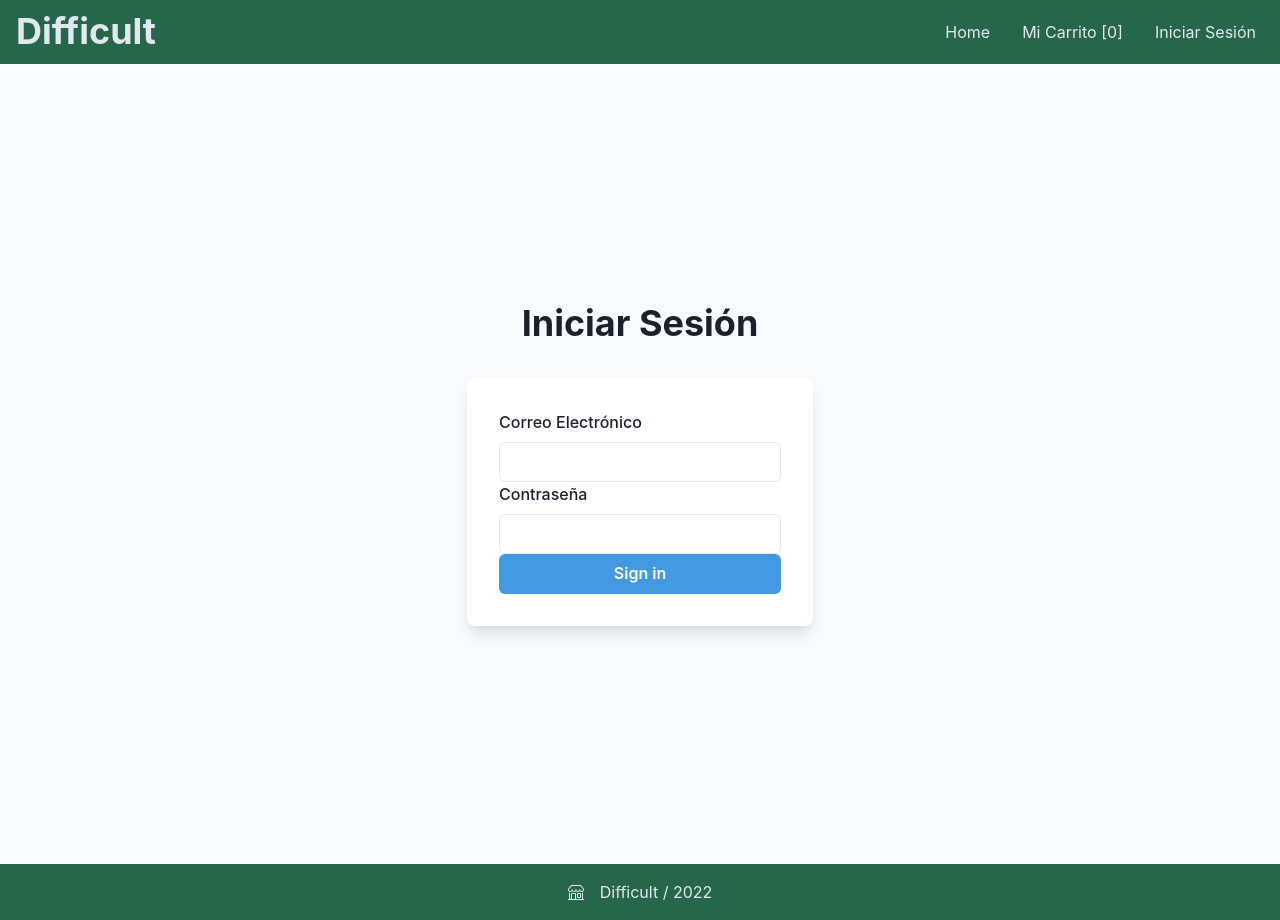
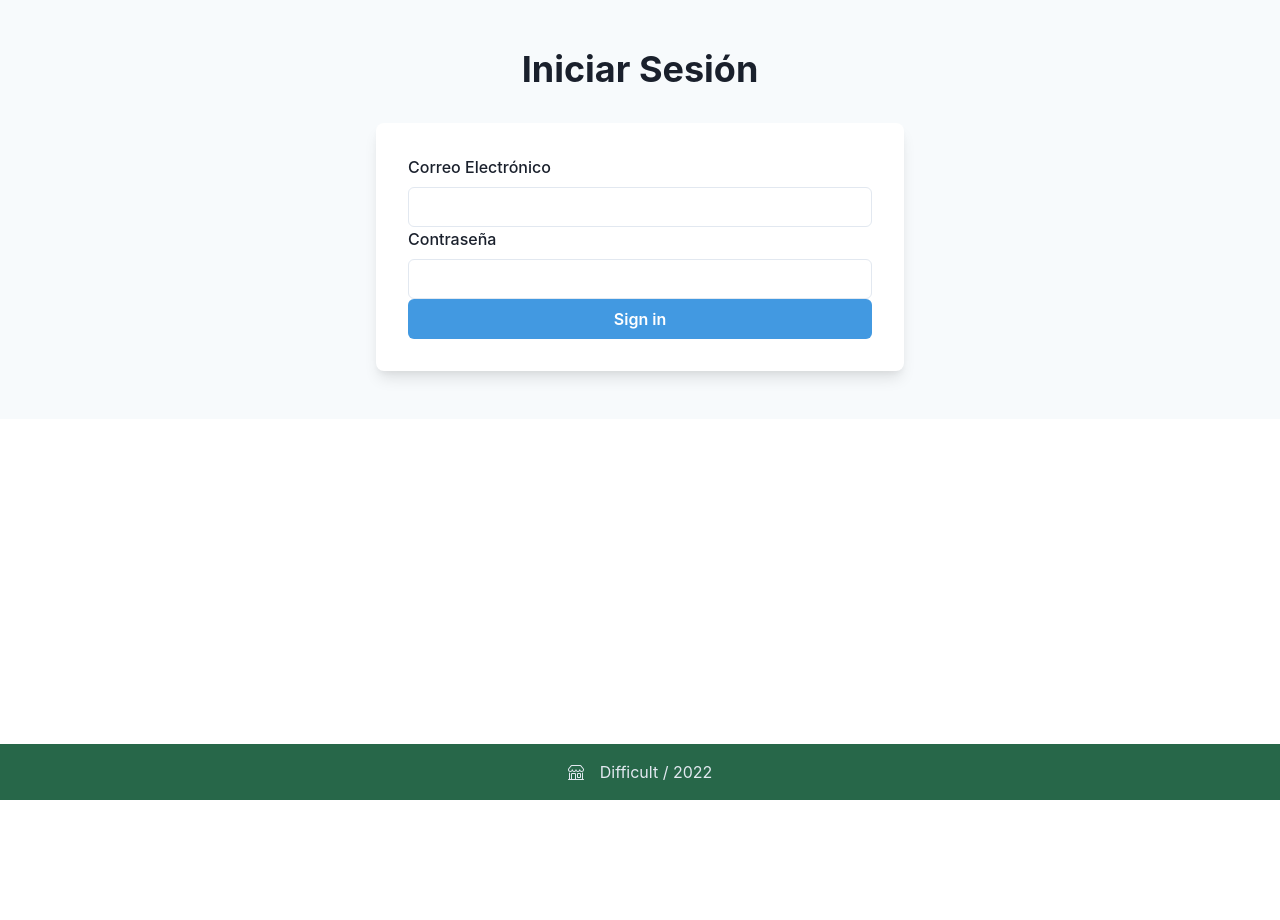
Before and after one commit to starg09/tp-2022-frontend-phm-unsam, a Next.js app: page /login in a window 1280 px wide. After the commit the page ends 800 px from the top, so only its background shows below. Built offline with nearby package versions, Linux system fonts and the light colour scheme.

Commit message:
Avances en login y navbar
Redirecciona instantaneamente si uno ya esta logeado. El navbar ahora puede manejar acciones (para un carrito modal a implementar)

```diff
--- a/components/layout.js
+++ b/components/layout.js
@@ -7,14 +7,17 @@ import Carrito from './carrito'
 import { Flex, Spacer } from '@chakra-ui/react'
 import TablaProducto from './tablaProducto'
 import Producto from './producto'
+import { useRouter } from 'next/router'
 
 
 export default function Layout({ children }) {
+  const router = useRouter()
+  const showNavBar = !(router.pathname === '/login');
   return (
     <Flex
     direction='column'
     minH='100vh'>
-      <Navbar />
+      {showNavBar && <Navbar />}
       <main>{children}</main>
       <Spacer/>
       <Footer />
--- a/components/navbar.js
+++ b/components/navbar.js
@@ -22,12 +22,25 @@ import { HamburgerIcon, CloseIcon } from "@chakra-ui/icons";
 
 class ItemNavbar {
   label = "";
-  link = "";
-  constructor(label, link) { this.label = label; this.link = link}
+  link = null;
+  action = null;
+
+  constructor(label, link, action) {
+    this.label = label;
+    this.link = link;
+    this.action = action;
+  }
+
+  static NewWithLink(label, link) {
+    return new ItemNavbar(label, link, null);
+  }
+  static NewWithAction(label, action) {
+    return new ItemNavbar(label, null, action);
+  }
 }
 
-const NavLink = ({ children, to = "/", ...rest }) => (
-  <Link href={to}>
+const NavLink = ({ children, item, ...rest }) => (
+  <Link href={item.link ? item.link : null}>
     <Text
       px={2}
       py={1}
@@ -36,9 +49,10 @@ const NavLink = ({ children, to = "/", ...rest }) => (
         textDecoration: "none",
         bg: useColorModeValue("gray.200", "gray.700"),
       }}
+      onClick={item.action ? item.action : null}
       {...rest}
     >
-      {children}
+      {item.label}
     </Text>
   </Link>
 );
@@ -49,11 +63,13 @@ export default function NavBar() {
 
   useEffect(() => {
     setLinks([
-      new ItemNavbar("Home", "/"),
-      new ItemNavbar("Mi Carrito [0]", "/carrito"),
-      new ItemNavbar("Iniciar Sesión", "/login"),
+      ItemNavbar.NewWithLink("Home", "/"),
+      ItemNavbar.NewWithAction("Mi Carrito [0]", () => {
+        console.log("buenas");
+      }),
+      ItemNavbar.NewWithLink("Iniciar Sesión", "/login"),
     ]);
-    console.log(links)
+    console.log(links);
   }, []);
 
   return (
@@ -70,11 +86,11 @@ export default function NavBar() {
         <HStack spacing={8} alignItems={"center"}>
           <HStack as={"nav"} spacing={4} display={{ base: "none", md: "flex" }}>
             {links.map((item, id) => (
-              <NavLink key={id} to={item.link}>
-                {console.log(item.label)}
-                {item.label}
-              </NavLink>
+              <NavLink key={id} item={item} />
             ))}
+            {/* <NavLink to="/">Home</NavLink>
+            <NavLink to="">Mi Carrito [0]</NavLink>
+            <NavLink to="/login">Iniciar Sesión</NavLink> */}
           </HStack>
         </HStack>
       </Flex>
--- a/pages/login.js
+++ b/pages/login.js
@@ -14,16 +14,14 @@ import {
   AlertTitle,
   AlertDescription,
 } from "@chakra-ui/react";
-import { useState } from "react";
+import { useEffect, useState } from "react";
 import { useRouter } from "next/router";
 import { authService } from "../services";
 
 export default function LoginPage() {
-  const [redirectToReferrer, setRedirectToReferrer] = useState(
-    authService.isAuthenticated()
-  );
-  const [loginErrors, setLoginErrors] = useState([])
-  const [loginEnProceso, setLoginEnProceso] = useState(false)
+  const [redirectToReferrer, setRedirectToReferrer] = useState(authService.isAuthenticated());
+  const [loginErrors, setLoginErrors] = useState([]);
+  const [loginEnProceso, setLoginEnProceso] = useState(false);
   const router = useRouter();
 
   const handleSubmit = async (event) => {
@@ -43,9 +41,13 @@ export default function LoginPage() {
       return;
     }
     try {
-      await authService.signin(event.target.email.value, event.target.password.value, () => {
+      await authService.signin(
+        event.target.email.value,
+        event.target.password.value,
+        () => {
           setRedirectToReferrer(true);
-      });
+        }
+      );
     } catch (err) {
       console.log(err.response);
       setLoginErrors([
@@ -58,17 +60,17 @@ export default function LoginPage() {
   };
 
   if (redirectToReferrer === true) {
-    router.push('/');
-  }
+    router.push("/");
+    return(null);
+  } else {
 
     return (
       <Flex
-      minH={"100vh"}
         align={"center"}
         justify={"center"}
         bg={useColorModeValue("gray.50", "gray.800")}
       >
-      <Stack spacing={8} mx={"auto"} maxW={"lg"} py={12} px={6}>
+        <Stack spacing={8} mx={"auto"} w={"xl"} py={12} px={6}>
           <Stack align={"center"}>
             <Heading fontSize={"4xl"}>Iniciar Sesión</Heading>
           </Stack>
@@ -104,6 +106,7 @@ export default function LoginPage() {
                       bg: "blue.500",
                     }}
                     type="submit"
+                    isLoading={loginEnProceso}
                   >
                     Sign in
                   </Button>
@@ -111,24 +114,30 @@ export default function LoginPage() {
               </form>
             </Stack>
           </Box>
-      {loginErrors.length > 0 &&
-      <Box>
+          {loginErrors.length > 0 && (
               <SlideFade initialScale={0.9} in={loginErrors.length > 0}>
                 <Alert status="error" textAlign="start" minW="100%">
                   <AlertIcon boxSize={12} />
                   <Box flex="1" pl={2}>
                     <AlertTitle pb={1}>Error al Autenticar</AlertTitle>
-              <ul>{loginErrors.map((err,i) =>
-                <AlertDescription key={"alert-error-" + i} display="block" fontSize="md" pl={4}>
+                    <ul>
+                      {loginErrors.map((err, i) => (
+                        <AlertDescription
+                          key={"alert-error-" + i}
+                          display="block"
+                          fontSize="md"
+                          pl={4}
+                        >
                           <li>{err}</li>
                         </AlertDescription>
-              )}</ul>
+                      ))}
+                    </ul>
                   </Box>
                 </Alert>
               </SlideFade>
-      </Box>
-      }
+          )}
         </Stack>
       </Flex>
     );
   }
+}
```
Lines whose indentation alone changed are shown as unchanged.
